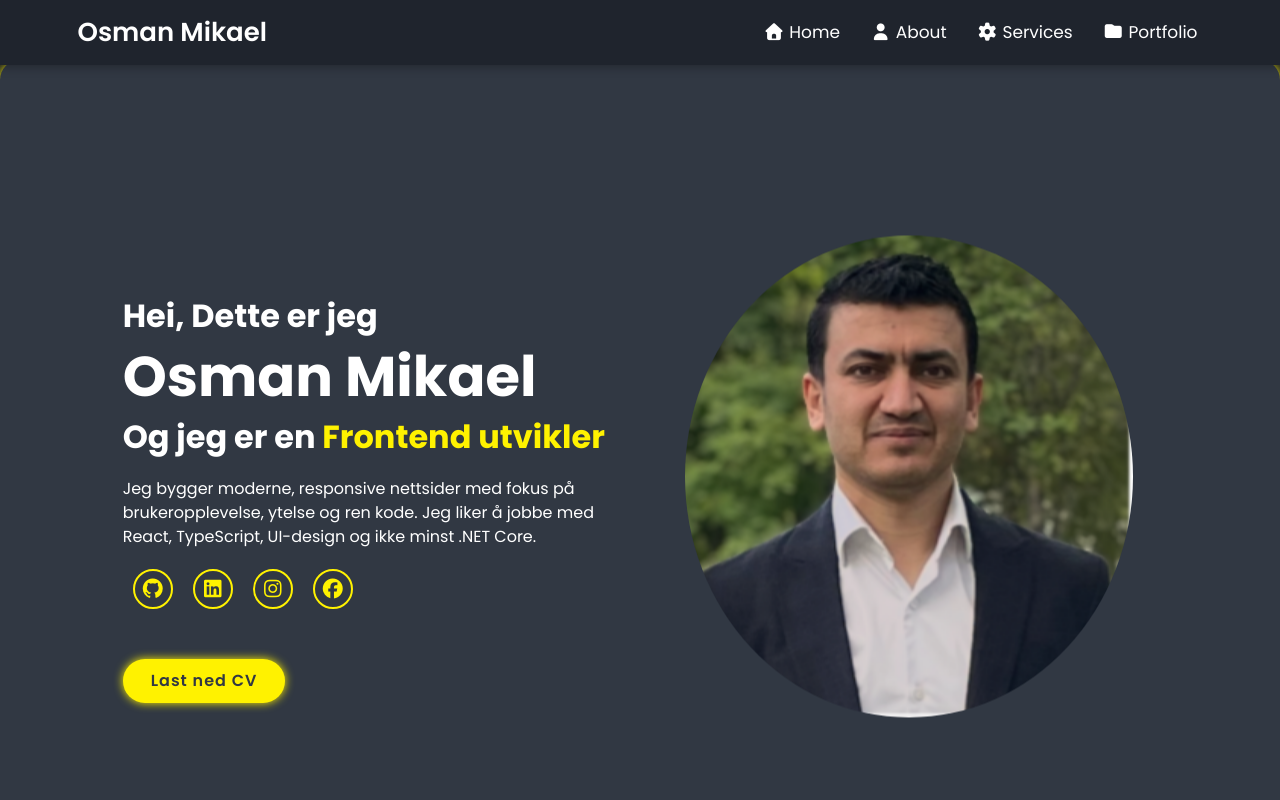
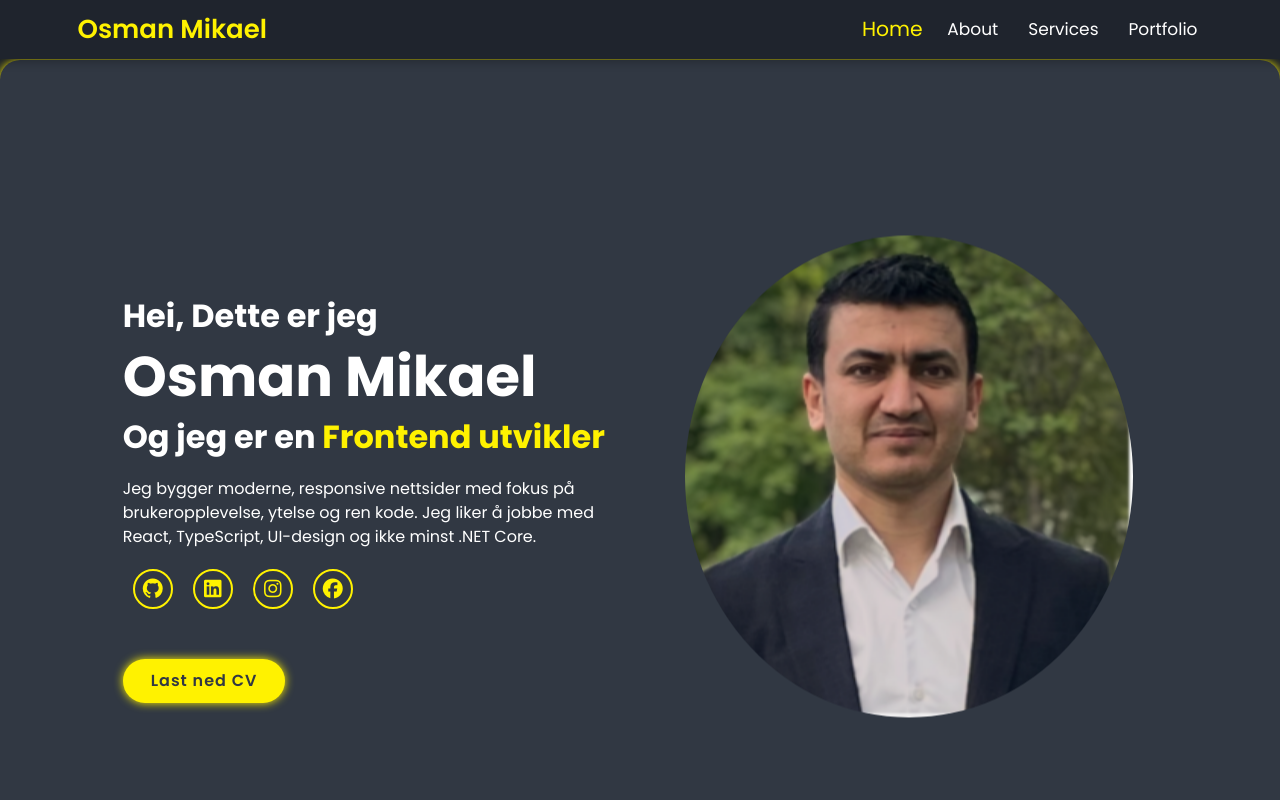
Before and after one commit to OsmanMikael/Portfolio, a React (Create React App) app: page / in a window 1280 px wide. Shown: the top 800 px of the page. Built offline with nearby package versions, Linux system fonts and the light colour scheme.

Commit message:
oppdater header

```diff
--- a/src/components/Header/Header.css
+++ b/src/components/Header/Header.css
@@ -7,9 +7,15 @@
   .logo1 {
     font-size: 2.6rem;
     font-weight: 600;
-    color: var(--text-color);
+    color: var(--main-color);
     transition: 0.3s;
+    text-decoration: none;
   }
+
+  .logo1:hover{
+    transform: scale(1.2);
+  }
+
 
   .navbar .nav-link {
     font-size: 1.7rem;
@@ -18,10 +24,11 @@
     transition: 0.3s;
   }
 
-  .logo1:hover,
+
   .navbar .nav-link:hover,
   .navbar .nav-link.active {
     color: var(--main-color);
+    transform: scale(1.2);
   }
 
   .navbar-toggler {
--- a/src/components/Header/Header.tsx
+++ b/src/components/Header/Header.tsx
@@ -1,30 +1,43 @@
-import React, { useEffect } from 'react';
-import './Header.css';
+import React, { useEffect, useState } from "react";
+import "./Header.css";
 
 const Header: React.FC = () => {
+  // Hvilken seksjon er aktiv akkurat nå
+  const [activeSection, setActiveSection] = useState("home");
+
+  // Følger med på hvilken seksjon som er synlig på skjermen
   useEffect(() => {
-    const navLinks = document.querySelectorAll('.nav-link');
-    const navbarCollapse = document.querySelector('.navbar-collapse');
+    const sections = document.querySelectorAll("section");
 
-    navLinks.forEach(link => {
-      link.addEventListener('click', () => {
-        if (navbarCollapse?.classList.contains('show')) {
-          const bsCollapse = new (window as any).bootstrap.Collapse(navbarCollapse, {
-            toggle: false
-          });
-          bsCollapse.hide();
+    const observer = new IntersectionObserver(
+      (entries) => {
+        entries.forEach((entry) => {
+          // Hvis seksjonen er synlig → sett den som aktiv
+          if (entry.isIntersecting) {
+            setActiveSection(entry.target.id);
           }
         });
-    });
+      },
+      {
+        threshold: 0.5, // 50% må være synlig
+      }
+    );
+
+    // Start å "lytte" på alle seksjoner
+    sections.forEach((section) => observer.observe(section));
   }, []);
 
-  const handleSmoothScroll = (e: React.MouseEvent<HTMLAnchorElement>, targetId: string) => {
+  // Smooth scroll når du klikker på link
+  const handleSmoothScroll = (
+    e: React.MouseEvent<HTMLAnchorElement>,
+    id: string
+  ) => {
     e.preventDefault();
-    const element = document.getElementById(targetId);
-    if (element) {
-      element.scrollIntoView({ behavior: 'smooth' });
-      // Update URL without jumping
-      window.history.pushState(null, '', `#${targetId}`);
+
+    const section = document.getElementById(id);
+    if (section) {
+      section.scrollIntoView({ behavior: "smooth" });
+      setActiveSection(id); // gjør den aktiv med en gang
     }
   };
 
@@ -32,51 +45,65 @@ const Header: React.FC = () => {
     <header>
       <nav className="navbar navbar-expand-lg navbar-dark fixed-top">
         <div className="container">
-          <a className="navbar-brand logo1" href="#home" onClick={(e) => handleSmoothScroll(e, 'home')}>
+          {/* Logo */}
+          <a
+            href="#home"
+            className="logo1"
+            onClick={(e) => handleSmoothScroll(e, "home")}
+          >
             Osman Mikael
           </a>
 
-          <button
-            className="navbar-toggler"
-            type="button"
-            data-bs-toggle="collapse"
-            data-bs-target="#navbarNav"
-            aria-controls="navbarNav"
-            aria-expanded="false"
-            aria-label="Toggle navigation"
-          >
-            <span className="navbar-toggler-icon"></span>
-          </button>
-
-          <div className="collapse navbar-collapse" id="navbarNav">
+          {/* Navbar */}
           <ul className="navbar-nav ms-auto">
             <li className="nav-item">
-                <a className="nav-link" href="#home" onClick={(e) => handleSmoothScroll(e, 'home')}>
-                  <i className="fa-solid fa-house"></i> Home
+              <a
+                href="#home"
+                onClick={(e) => handleSmoothScroll(e, "home")}
+                className={`nav-link ${
+                  activeSection === "home" ? "active" : ""
+                }`}
+              >
+                Home
               </a>
             </li>
+
             <li className="nav-item">
-                <a className="nav-link" href="#about" onClick={(e) => handleSmoothScroll(e, 'about')}>
-                  <i className="fa-solid fa-user"></i> About
+              <a
+                href="#about"
+                onClick={(e) => handleSmoothScroll(e, "about")}
+                className={`nav-link ${
+                  activeSection === "about" ? "active" : ""
+                }`}
+              >
+                About
               </a>
             </li>
+
             <li className="nav-item">
-                <a className="nav-link" href="#services" onClick={(e) => handleSmoothScroll(e, 'services')}>
-                  <i className="fa-solid fa-cog"></i> Services
+              <a
+                href="#services"
+                onClick={(e) => handleSmoothScroll(e, "services")}
+                className={`nav-link ${
+                  activeSection === "services" ? "active" : ""
+                }`}
+              >
+                Services
               </a>
             </li>
+
             <li className="nav-item">
-                <a className="nav-link" href="#portfolio" onClick={(e) => handleSmoothScroll(e, 'portfolio')}>
-                  <i className="fa-solid fa-folder"></i> Portfolio
+              <a
+                href="#portfolio"
+                onClick={(e) => handleSmoothScroll(e, "portfolio")}
+                className={`nav-link ${
+                  activeSection === "portfolio" ? "active" : ""
+                }`}
+              >
+                Portfolio
               </a>
             </li>
-              {/* <li className="nav-item">
-                <a className="nav-link" href="#contact" onClick={(e) => handleSmoothScroll(e, 'contact')}>
-                  <i className="fa-solid fa-envelope"></i> Contact
-                </a>
-              </li> */}
           </ul>
-          </div>
         </div>
       </nav>
     </header>
```
Lines whose indentation alone changed are shown as unchanged.
